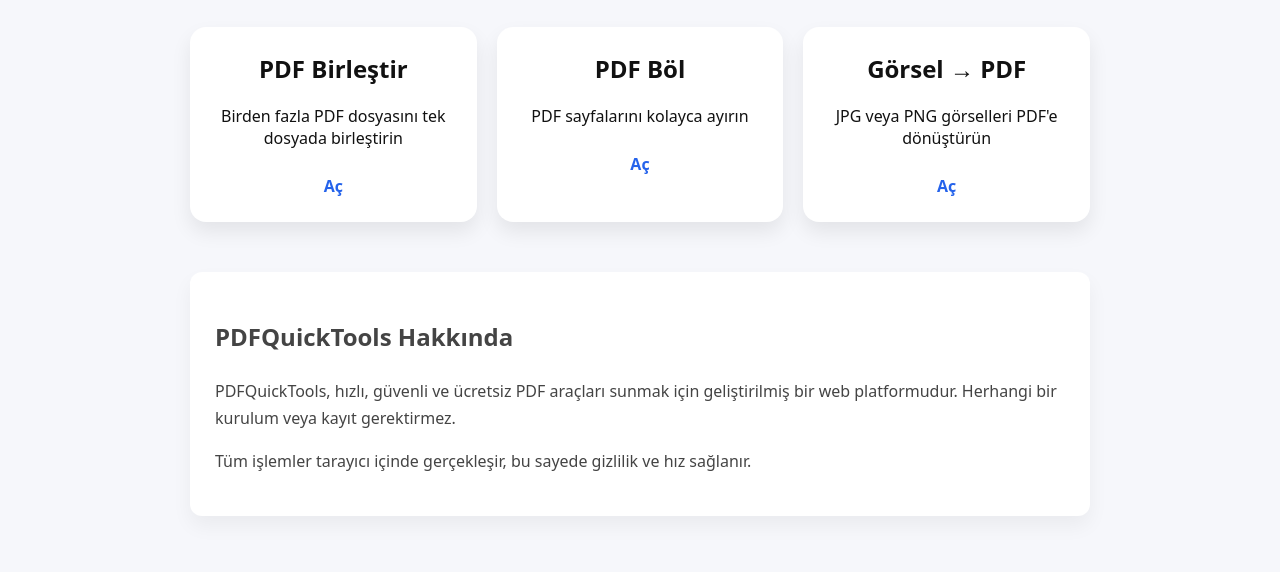
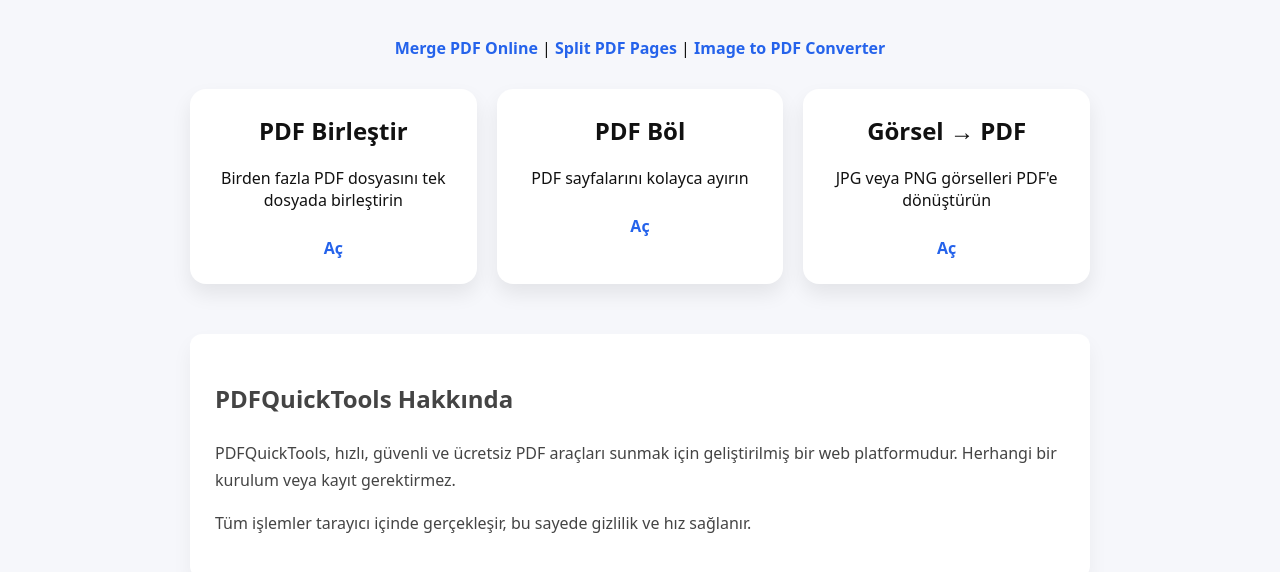
Before and after one commit to squarepusher34/pdfquicktools, a plain HTML site: page index.html in a window 1280 px wide. Shown: the part 308-880 px from the top of the page. Drawn offline with Linux system fonts and the light colour scheme.

Commit message:
Update index.html

```diff
--- a/index.html
+++ b/index.html
@@ -130,6 +130,13 @@
   Tüm işlemler tarayıcı içinde, dosya yüklemeden gerçekleşir.
 </div>
 
+<!-- 🔥 SEO INTERNAL LINK EKLENDİ -->
+<div style="margin-bottom:25px;">
+  <a href="/tools/merge.html">Merge PDF Online</a> |
+  <a href="/tools/split.html">Split PDF Pages</a> |
+  <a href="/tools/image-to-pdf.html">Image to PDF Converter</a>
+</div>
+
 <div class="grid">
 
   <div class="card">
```
